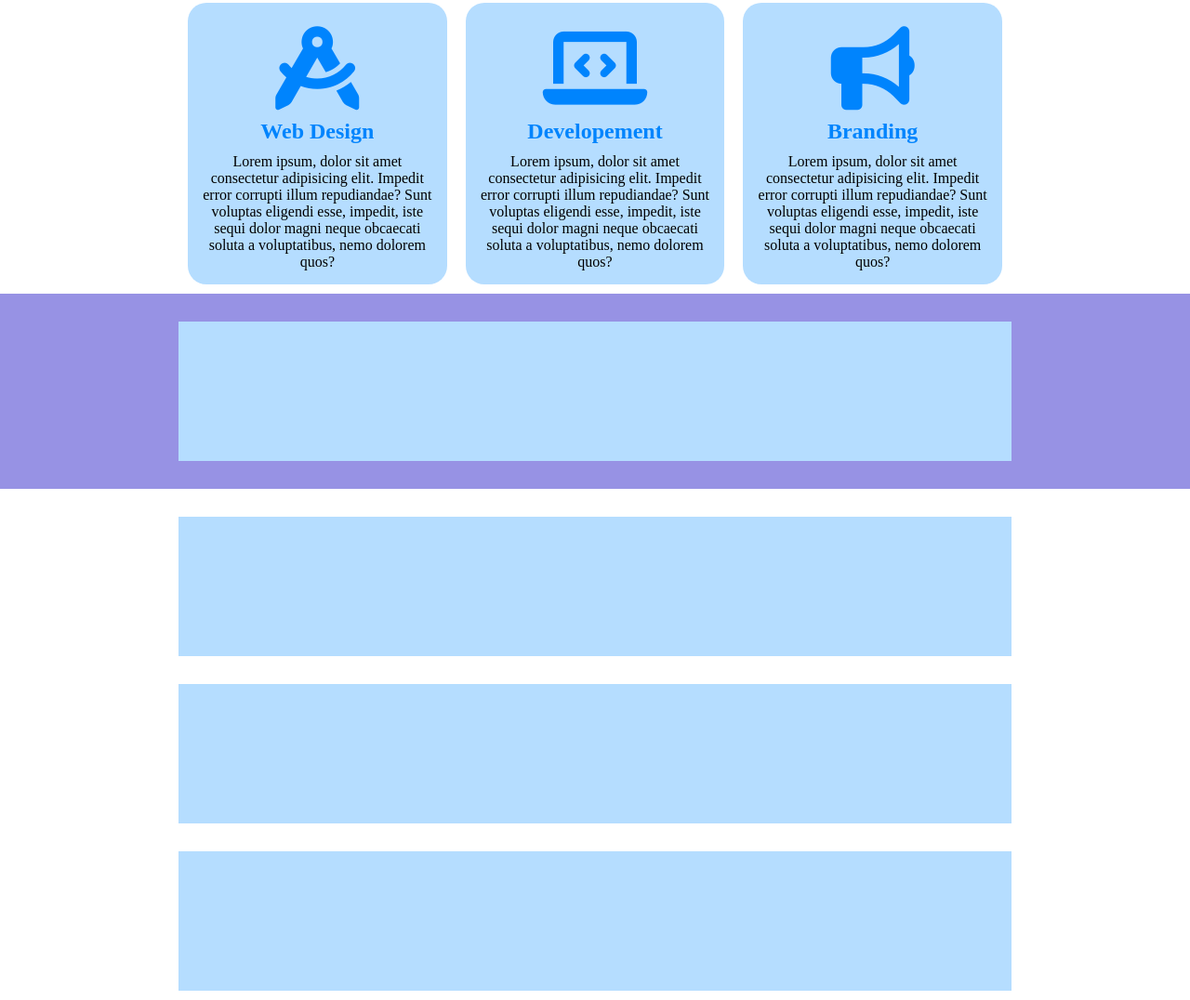
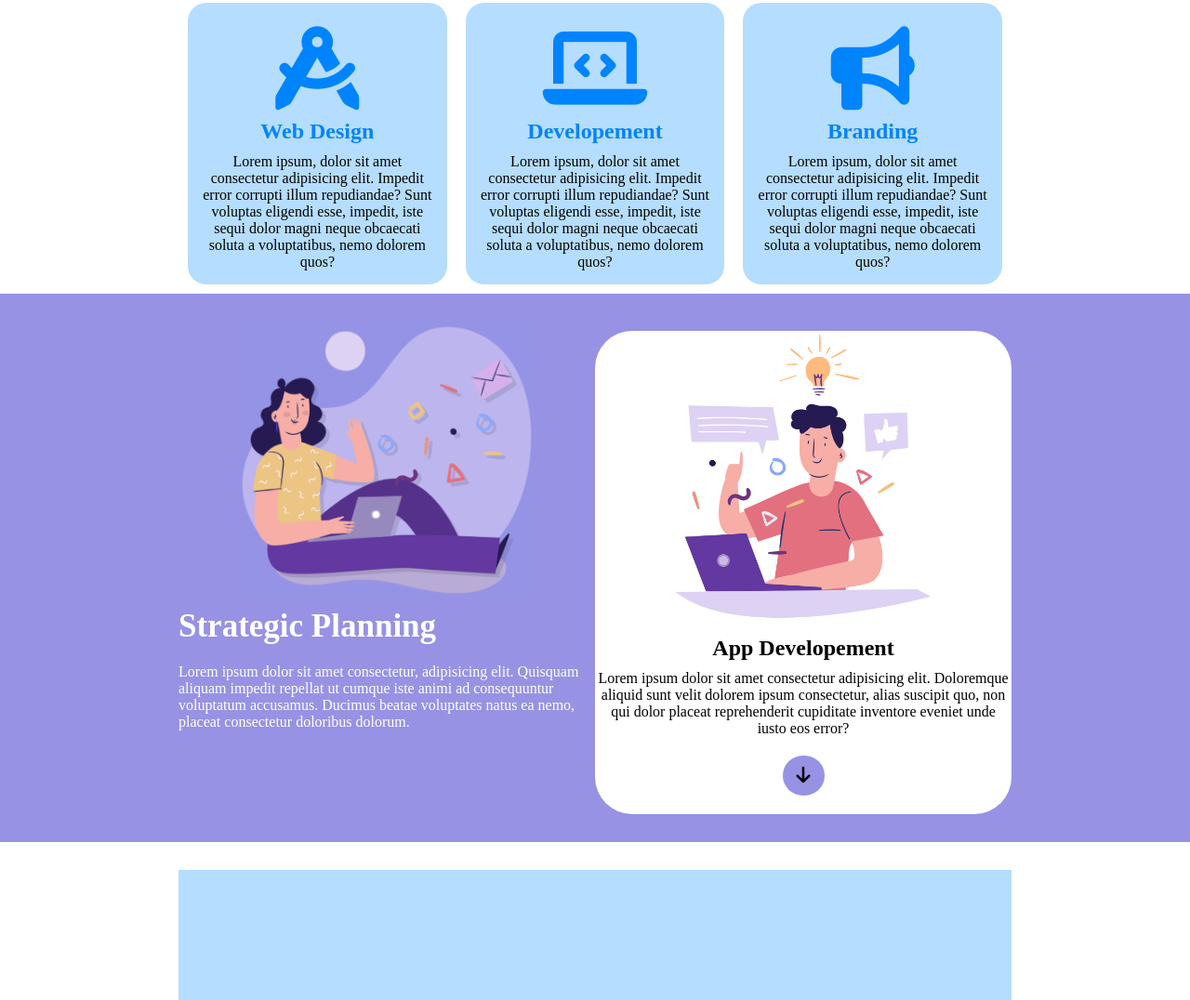
Before and after one commit to Anymoose98/htmlcss-responsive-layout, a plain HTML site: page index.html in a window 1280 px wide. Shown: the part 540-1616 px from the top of the page at 93% size. Drawn offline with Linux system fonts and the light colour scheme.

Commit message:
Strategic Planning fatto

```diff
--- a/css/style.css
+++ b/css/style.css
@@ -33,6 +33,10 @@ bg-color
     background-color: rgb(51,51,51);
 }
 
+.bg-bianco{
+    background-color: white;
+}
+
 /*
 *******************************
 Margin e padding
@@ -55,6 +59,10 @@ Margin e padding
     margin: 15px;
 }
 
+.margin-bottom-20{
+    margin-bottom: 20px;
+}
+
 .margin-bottom-40{
     margin-bottom: 40px;
 }
@@ -74,6 +82,10 @@ text
 
 .size-90{
     font-size: 90px;
+}
+
+.size-35{
+    font-size: 35px;
 }
 /*
 *******************************
@@ -156,11 +168,22 @@ Strategic Planning
 .col-main-strategic{
     margin-top: 30px;
     width: 100%;
-    height: 150px;
-    background-color: rgb(181, 221, 255);
 }
 
+.planning{
+    width: 70%;
+}
 
+.border-radius{
+    border-radius: 40px;
+}
+
+.bottone-freccia{
+    padding: 10px 15px;
+    border-radius: 32px;
+    font-size: 20px;
+    border: 0px;
+}
 /*
 *******************************
 We are committed expert partners
--- a/index.html
+++ b/index.html
@@ -82,8 +82,25 @@
              <!-- Strategic Planning -->
              <div class="bg-viola padding-bottom-30">
                  <div class="riga-main ">
-                    <div class="col-main-strategic"></div>
-                    <div class="col-main-strategic"></div>
+                    <div class="col-main-strategic">
+                        <div>
+                            <div class="text-align-center">
+                                <img src="./img/planning1.png" alt="" class="planning">
+                            </div>
+                            <h2 class="bianco size-35 margin-top-10 margin-bottom-20">Strategic Planning</h2>
+                            <p class="bianco">Lorem ipsum dolor sit amet consectetur, adipisicing elit. Quisquam aliquam impedit repellat ut cumque iste animi ad consequuntur voluptatum accusamus. Ducimus beatae voluptates natus ea nemo, placeat consectetur doloribus dolorum.</p>
+                        </div>
+                    </div>
+                    <div class="col-main-strategic">
+                        <div class="bg-bianco border-radius text-align-center">
+                            <div class="margin-top-10">
+                                <img src="./img/planning2.png" alt="" class="planning">
+                            </div>
+                            <h2 class="margin-top-10">App Developement</h2>
+                            <p class="margin-top-10 margin-bottom-20">Lorem ipsum dolor sit amet consectetur adipisicing elit. Doloremque aliquid sunt velit dolorem ipsum consectetur, alias suscipit quo, non qui dolor placeat reprehenderit cupiditate inventore eveniet unde iusto eos error?</p>
+                            <button class="bottone-freccia bg-viola margin-bottom-20"><i class="fa-solid fa-arrow-down"></i></button>
+                        </div>
+                    </div>
                  </div>
              </div>
 
```
